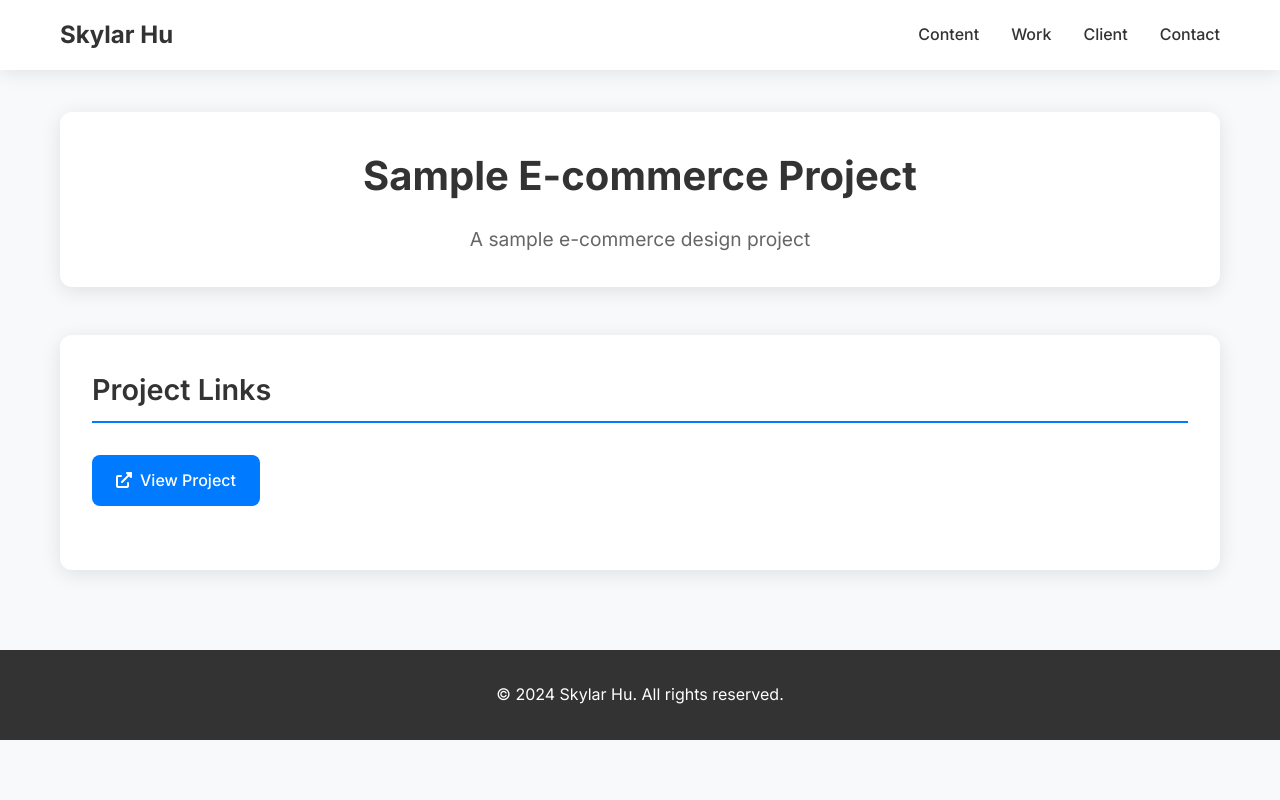
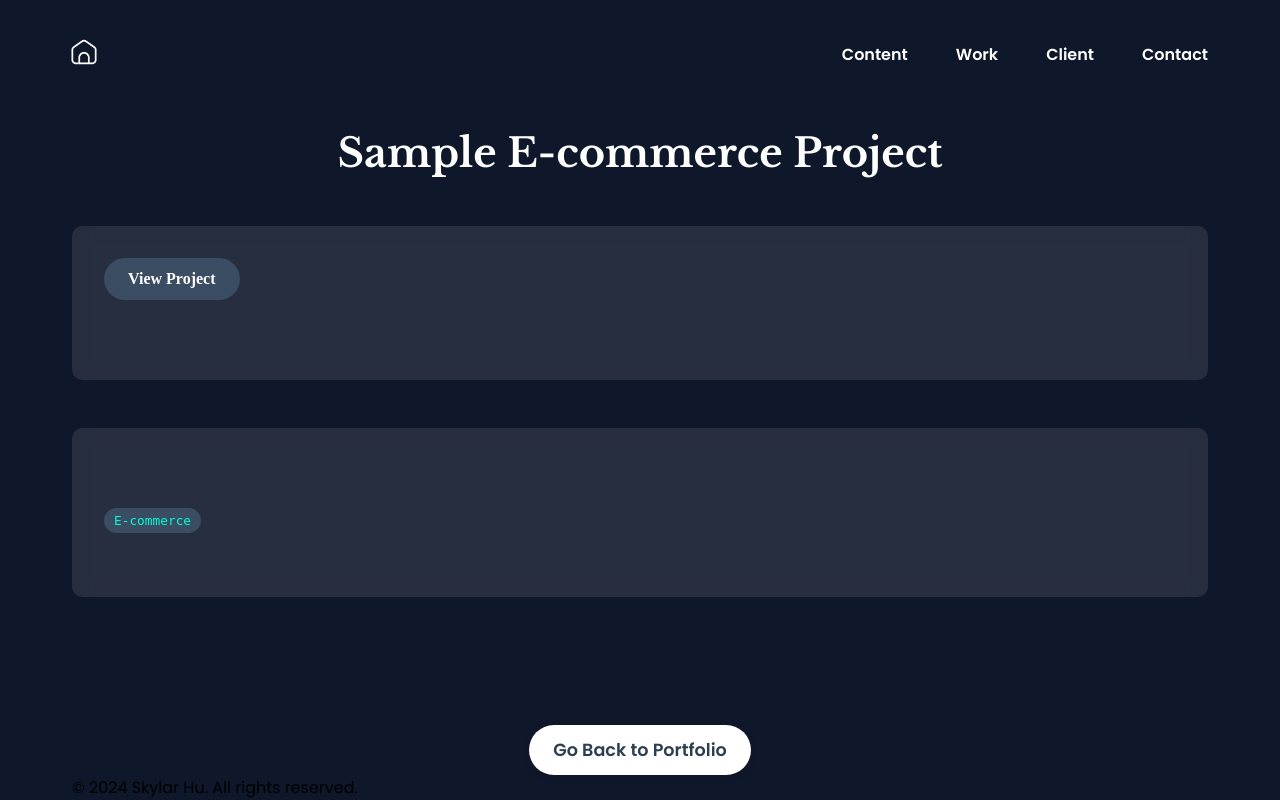
Before and after one commit to SkylarYHU/personal-portfolio-D, a Django app: page /ecommerce/1 in a window 1280 px wide. Run offline with Django 5.2, Linux system fonts and the light colour scheme; data comes from the database, SQL or seed files in the repository.

Commit message:
Update ecommerce_detail.html to match other detail pages styling

```diff
--- a/portfolioapp/templates/portfolioapp/ecommerce_detail.html
+++ b/portfolioapp/templates/portfolioapp/ecommerce_detail.html
@@ -1,354 +1,246 @@
+{% load static %}
+
 <!DOCTYPE html>
 <html lang="en">
   <head>
-    <meta charset="UTF-8">
-    <meta name="viewport" content="width=device-width, initial-scale=1.0">
-    <title>{{ ecommerce_project.title }} - Skylar Hu Portfolio</title>
+    <meta charset="UTF-8" />
+    <meta name="viewport" content="width=device-width, initial-scale=1.0" />
+    <meta
+      name="description"
+      content="{{ ecommerce_project.title }} - E-commerce Design Project by Skylar Hu"
+    />
+    <link
+      rel="stylesheet"
+      type="text/css"
+      href="{% static 'css/styles.css' %}"
+    />
+    <link rel="preconnect" href="https://fonts.googleapis.com" />
+    <link rel="preconnect" href="https://fonts.gstatic.com" crossorigin />
+    <link
+      href="https://fonts.googleapis.com/css2?family=Libre+Baskerville:ital,wght@0,400;0,700;1,400&display=swap"
+      rel="stylesheet"
+    />
+    <link rel="preconnect" href="https://fonts.googleapis.com" />
+    <link rel="preconnect" href="https://fonts.gstatic.com" crossorigin />
+    <link
+      href="https://fonts.googleapis.com/css2?family=Libre+Baskerville:ital,wght@0,400;0,700;1,400&family=Poppins:ital,wght@0,100;0,200;0,300;0,400;0,500;0,600;0,700;0,800;0,900;1,100;1,200;1,300;1,400;1,500;1,600;1,700;1,800;1,900&display=swap"
+      rel="stylesheet"
+    />
+    <link
+      href="https://fonts.googleapis.com/css2?family=Montserrat:ital,wght@0,100..900;1,100..900&display=swap"
+      rel="stylesheet"
+    />
+
+    <!-- Favicon and PWA Meta Tags -->
+    <link
+      rel="icon"
+      type="image/x-icon"
+      href="{% static 'images/favicon/favicon.ico' %}"
+    />
+    <link
+      rel="icon"
+      type="image/png"
+      sizes="16x16"
+      href="{% static 'images/favicon/favicon-16x16.png' %}"
+    />
+    <link
+      rel="icon"
+      type="image/png"
+      sizes="32x32"
+      href="{% static 'images/favicon/favicon-32x32.png' %}"
+    />
+    <link
+      rel="apple-touch-icon"
+      sizes="180x180"
+      href="{% static 'images/favicon/apple-touch-icon.png' %}"
+    />
+    <link
+      rel="icon"
+      type="image/png"
+      sizes="192x192"
+      href="{% static 'images/favicon/android-chrome-192x192.png' %}"
+    />
+    <link
+      rel="icon"
+      type="image/png"
+      sizes="512x512"
+      href="{% static 'images/favicon/android-chrome-512x512.png' %}"
+    />
+    <link
+      rel="manifest"
+      href="{% static 'images/favicon/site.webmanifest' %}"
+    />
 
     <!-- PWA Meta Tags -->
-    <meta name="theme-color" content="#000000">
-    <meta name="apple-mobile-web-app-capable" content="yes">
-    <meta name="apple-mobile-web-app-status-bar-style" content="black-translucent">
+    <meta name="theme-color" content="#000000" />
+    <meta name="apple-mobile-web-app-capable" content="yes" />
+    <meta
+      name="apple-mobile-web-app-status-bar-style"
+      content="black-translucent"
+    />
+    <meta name="apple-mobile-web-app-title" content="Skylar's Portfolio" />
+    <meta name="msapplication-TileColor" content="#000000" />
+    <meta
+      name="msapplication-config"
+      content="{% static 'images/favicon/browserconfig.xml' %}"
+    />
 
-    <!-- CSS -->
-    <link rel="stylesheet" href="https://cdnjs.cloudflare.com/ajax/libs/font-awesome/6.0.0/css/all.min.css">
-    <link href="https://fonts.googleapis.com/css2?family=Inter:wght@300;400;500;600;700&display=swap" rel="stylesheet">
-    <link rel="icon" type="image/x-icon" href="https://skylarhu-portfolio-static.s3.amazonaws.com/favicon.ico">
-
-    <style>
-        * {
-            margin: 0;
-            padding: 0;
-            box-sizing: border-box;
-        }
-
-        body {
-            font-family: 'Inter', sans-serif;
-            line-height: 1.6;
-            color: #333;
-            background-color: #f8f9fa;
-        }
-
-        .container {
-            max-width: 1200px;
-            margin: 0 auto;
-            padding: 0 20px;
-        }
-
-        /* Navigation */
-        .navbar {
-            background: rgba(255, 255, 255, 0.95);
-            backdrop-filter: blur(10px);
-            position: fixed;
-            top: 0;
-            width: 100%;
-            z-index: 1000;
-            padding: 1rem 0;
-            box-shadow: 0 2px 20px rgba(0,0,0,0.1);
-        }
-
-        .nav-content {
-            display: flex;
-            justify-content: space-between;
-            align-items: center;
-            max-width: 1200px;
-            margin: 0 auto;
-            padding: 0 20px;
-        }
-
-        .logo {
-            font-size: 1.5rem;
-            font-weight: 700;
-            color: #333;
-            text-decoration: none;
-        }
-
-        .nav-links {
-            display: flex;
-            list-style: none;
-            gap: 2rem;
-        }
-
-        .nav-links a {
-            color: #333;
-            text-decoration: none;
-            font-weight: 500;
-            transition: color 0.3s ease;
-        }
-
-        .nav-links a:hover {
-            color: #007bff;
-        }
-
-        /* Main Content */
-        .main-content {
-            margin-top: 80px;
-            padding: 2rem 0;
-        }
-
-        .project-header {
-            text-align: center;
-            margin-bottom: 3rem;
-            padding: 2rem 0;
-            background: white;
-            border-radius: 12px;
-            box-shadow: 0 4px 20px rgba(0,0,0,0.1);
-        }
-
-        .project-title {
-            font-size: 2.5rem;
-            font-weight: 700;
-            color: #333;
-            margin-bottom: 1rem;
-        }
-
-        .project-subtitle {
-            font-size: 1.2rem;
-            color: #666;
-            max-width: 800px;
-            margin: 0 auto;
-        }
-
-        .project-content {
-            background: white;
-            border-radius: 12px;
-            padding: 2rem;
-            box-shadow: 0 4px 20px rgba(0,0,0,0.1);
-        }
-
-        .content-section {
-            margin-bottom: 2.5rem;
-        }
-
-        .content-section:last-child {
-            margin-bottom: 0;
-        }
-
-        .section-title {
-            font-size: 1.8rem;
-            font-weight: 600;
-            color: #333;
-            margin-bottom: 1rem;
-            border-bottom: 2px solid #007bff;
-            padding-bottom: 0.5rem;
-        }
-
-        .section-content {
-            font-size: 1.1rem;
-            line-height: 1.8;
-            color: #555;
-        }
-
-        .section-content p {
-            margin-bottom: 1rem;
-        }
-
-        .section-content p:last-child {
-            margin-bottom: 0;
-        }
-
-        /* Images */
-        .project-image {
-            width: 100%;
-            height: auto;
-            border-radius: 8px;
-            box-shadow: 0 4px 15px rgba(0,0,0,0.1);
-            margin: 1rem 0;
-        }
-
-        .image-grid {
-            display: grid;
-            grid-template-columns: repeat(auto-fit, minmax(300px, 1fr));
-            gap: 1rem;
-            margin: 1rem 0;
-        }
-
-        /* Links */
-        .project-links {
-            display: flex;
-            gap: 1rem;
-            margin: 2rem 0;
-            flex-wrap: wrap;
-        }
-
-        .project-link {
-            display: inline-flex;
-            align-items: center;
-            gap: 0.5rem;
-            padding: 0.8rem 1.5rem;
-            background: #007bff;
-            color: white;
-            text-decoration: none;
-            border-radius: 8px;
-            font-weight: 500;
-            transition: all 0.3s ease;
-        }
-
-        .project-link:hover {
-            background: #0056b3;
-            transform: translateY(-2px);
-            box-shadow: 0 4px 15px rgba(0,123,255,0.3);
-        }
-
-        /* Footer */
-        .footer {
-            background: #333;
-            color: white;
-            text-align: center;
-            padding: 2rem 0;
-            margin-top: 3rem;
-        }
-
-        /* Responsive */
-        @media (max-width: 768px) {
-            .project-title {
-                font-size: 2rem;
-            }
-
-            .project-subtitle {
-                font-size: 1rem;
-            }
-
-            .nav-links {
-                gap: 1rem;
-            }
-
-            .nav-links a {
-                font-size: 0.9rem;
-            }
-
-            .project-content {
-                padding: 1.5rem;
-            }
-
-            .section-title {
-                font-size: 1.5rem;
-            }
-
-            .image-grid {
-                grid-template-columns: 1fr;
-            }
-        }
-    </style>
+    <title>{{ ecommerce_project.title }} - Skylar's Portfolio</title>
   </head>
-<body>
+  <body class="ecommerce-detail">
     <!-- Navigation -->
+    <header>
       <nav class="navbar">
-        <div class="nav-content">
-            <a href="/" class="logo">Skylar Hu</a>
+        <div class="logo">
+          <a href="{% url 'home' %}"
+            ><img src="{% static 'images/home.png' %}" alt="home logo"
+          /></a>
+        </div>
+        <div class="nav-right">
+          <div class="toggle" onclick="toggleMenu()">&#9776;</div>
           <ul class="nav-links">
-                <li><a href="/#table-of-content">Content</a></li>
-                <li><a href="/#previous-role">Work</a></li>
-                <li><a href="/#client-experience">Client</a></li>
-                <li><a href="/#contact">Contact</a></li>
+            <li><a href="{% url 'home' %}#table-of-content">Content</a></li>
+            <li><a href="{% url 'home' %}#previous-role">Work</a></li>
+            <li><a href="{% url 'home' %}#client-experience">Client</a></li>
+            <li><a href="{% url 'home' %}#contact">Contact</a></li>
           </ul>
         </div>
       </nav>
+    </header>
 
-    <!-- Main Content -->
-    <main class="main-content">
     <div class="container">
-            <!-- Project Header -->
-            <div class="project-header">
-                <h1 class="project-title">{{ ecommerce_project.title }}</h1>
-                <p class="project-subtitle">{{ ecommerce_project.description }}</p>
+      <!-- Project Detail Section -->
+      <section class="portfolio">
+        <div class="page-title">
+          <h1>{{ ecommerce_project.title }}</h1>
         </div>
 
-            <!-- Project Content -->
-            <div class="project-content">
-                <!-- Project Links -->
+        <div class="portfolio-detail">
+          <!-- Project Information Container -->
+          {% if ecommerce_project.about_project or ecommerce_project.goals or ecommerce_project.tools_apps %}
+          <div class="content-container">
+            {% if ecommerce_project.about_project %}
+            <div class="content-row">
+              <h4>About This Project</h4>
+              <p>{{ ecommerce_project.about_project|linebreaks }}</p>
+            </div>
+            {% endif %}
+            {% if ecommerce_project.goals %}
+            <div class="content-row">
+              <h4>Goals</h4>
+              <p>{{ ecommerce_project.goals|linebreaks }}</p>
+            </div>
+            {% endif %}
+            {% if ecommerce_project.tools_apps %}
+            <div class="content-row">
+              <h4>Tools & Applications</h4>
+              <p>{{ ecommerce_project.tools_apps|linebreaks }}</p>
+            </div>
+            {% endif %}
+          </div>
+          {% endif %}
+
+          <!-- Design Process Section -->
+          {% if ecommerce_project.design_process_image %}
+          <div class="content-container">
+            <div class="image-container">
+              <img
+                src="{{ ecommerce_project.design_process_image.url }}"
+                alt="Design Process for {{ ecommerce_project.title }}"
+              />
+            </div>
+          </div>
+          {% endif %}
+
+          <!-- User Interface Section -->
+          {% if ecommerce_project.user_interface_image %}
+          <div class="content-container">
+            <div class="image-container">
+              <img
+                src="{{ ecommerce_project.user_interface_image.url }}"
+                alt="User Interface for {{ ecommerce_project.title }}"
+              />
+            </div>
+          </div>
+          {% endif %}
+
+          <!-- Mobile Design Section -->
+          {% if ecommerce_project.mobile_design_image %}
+          <div class="content-container">
+            <div class="image-container">
+              <img
+                src="{{ ecommerce_project.mobile_design_image.url }}"
+                alt="Mobile Design for {{ ecommerce_project.title }}"
+              />
+            </div>
+          </div>
+          {% endif %}
+
+          <!-- Product Pages Section -->
+          {% if ecommerce_project.product_pages_image %}
+          <div class="content-container">
+            <div class="image-container">
+              <img
+                src="{{ ecommerce_project.product_pages_image.url }}"
+                alt="Product Pages for {{ ecommerce_project.title }}"
+              />
+            </div>
+          </div>
+          {% endif %}
+
+          <!-- Checkout Flow Section -->
+          {% if ecommerce_project.checkout_flow_image %}
+          <div class="content-container">
+            <div class="image-container">
+              <img
+                src="{{ ecommerce_project.checkout_flow_image.url }}"
+                alt="Checkout Flow for {{ ecommerce_project.title }}"
+              />
+            </div>
+          </div>
+          {% endif %}
+
+          <!-- Others Section -->
+          {% if ecommerce_project.others_image %}
+          <div class="content-container">
+            <div class="image-container">
+              <img
+                src="{{ ecommerce_project.others_image.url }}"
+                alt="Additional designs for {{ ecommerce_project.title }}"
+              />
+            </div>
+          </div>
+          {% endif %}
+
+          <!-- Project Link -->
           {% if ecommerce_project.link %}
-                <div class="content-section">
-                    <h2 class="section-title">Project Links</h2>
-                    <div class="project-links">
+          <div class="content-container">
+            <div class="project-link-container">
               <a href="{{ ecommerce_project.link }}" target="_blank" class="project-link">
-                            <i class="fas fa-external-link-alt"></i>
                 View Project
               </a>
             </div>
           </div>
           {% endif %}
 
-                <!-- About Project -->
-                {% if ecommerce_project.about_project %}
-                <div class="content-section">
-                    <h2 class="section-title">About This Project</h2>
-                    <div class="section-content">
-                        {{ ecommerce_project.about_project|linebreaks }}
+          <!-- Tags Section -->
+          <div class="content-container">
+            <div class="tag-list-container">
+              <ul class="tag-list">
+                {% for tag in ecommerce_project.tags.all %}
+                <li class="tag-item">{{ tag.name }}</li>
+                {% endfor %}
+              </ul>
             </div>
           </div>
-                {% endif %}
+        </div>
+      </section>
+    </div>
 
-                <!-- Goals -->
-                {% if ecommerce_project.goals %}
-                <div class="content-section">
-                    <h2 class="section-title">Goals</h2>
-                    <div class="section-content">
-                        {{ ecommerce_project.goals|linebreaks }}
+    <!-- Go Back Button -->
+    <div class="go-back-container">
+      <a href="{% url 'home' %}" class="go-back-btn">Go Back to Portfolio</a>
     </div>
-                </div>
-                {% endif %}
-
-                <!-- Tools and Applications -->
-                {% if ecommerce_project.tools_apps %}
-                <div class="content-section">
-                    <h2 class="section-title">Tools & Applications</h2>
-                    <div class="section-content">
-                        {{ ecommerce_project.tools_apps|linebreaks }}
-                    </div>
-                </div>
-                {% endif %}
-
-                <!-- Design Process -->
-                {% if ecommerce_project.design_process_image %}
-                <div class="content-section">
-                    <h2 class="section-title">Design Process</h2>
-                    <img src="{{ ecommerce_project.design_process_image.url }}" alt="Design Process" class="project-image">
-                </div>
-                {% endif %}
-
-                <!-- User Interface -->
-                {% if ecommerce_project.user_interface_image %}
-                <div class="content-section">
-                    <h2 class="section-title">User Interface</h2>
-                    <img src="{{ ecommerce_project.user_interface_image.url }}" alt="User Interface" class="project-image">
-                </div>
-                {% endif %}
-
-                <!-- Mobile Design -->
-                {% if ecommerce_project.mobile_design_image %}
-                <div class="content-section">
-                    <h2 class="section-title">Mobile Design</h2>
-                    <img src="{{ ecommerce_project.mobile_design_image.url }}" alt="Mobile Design" class="project-image">
-                </div>
-                {% endif %}
-
-                <!-- Product Pages -->
-                {% if ecommerce_project.product_pages_image %}
-                <div class="content-section">
-                    <h2 class="section-title">Product Pages</h2>
-                    <img src="{{ ecommerce_project.product_pages_image.url }}" alt="Product Pages" class="project-image">
-                </div>
-                {% endif %}
-
-                <!-- Checkout Flow -->
-                {% if ecommerce_project.checkout_flow_image %}
-                <div class="content-section">
-                    <h2 class="section-title">Checkout Flow</h2>
-                    <img src="{{ ecommerce_project.checkout_flow_image.url }}" alt="Checkout Flow" class="project-image">
-                </div>
-                {% endif %}
-
-                <!-- Others -->
-                {% if ecommerce_project.others_image %}
-                <div class="content-section">
-                    <h2 class="section-title">Others</h2>
-                    <img src="{{ ecommerce_project.others_image.url }}" alt="Others" class="project-image">
-                </div>
-                {% endif %}
-            </div>
-        </div>
-    </main>
 
     <!-- Footer -->
     <footer class="footer">
@@ -356,5 +248,8 @@
         <p>&copy; 2024 Skylar Hu. All rights reserved.</p>
       </div>
     </footer>
+
+    <!-- JavaScript -->
+    <script src="{% static 'js/script.js' %}"></script>
   </body>
 </html>
--- a/static/css/styles.css
+++ b/static/css/styles.css
@@ -1754,3 +1754,102 @@
   transition: all 0.3s ease;
   box-shadow: 0 2px 10px rgba(0, 0, 0, 0.1);
 }
+
+/* E-commerce Detail Styles */
+.ecommerce-detail .portfolio {
+  margin-top: 8rem;
+}
+
+.ecommerce-detail .page-title {
+  text-align: center;
+  margin-bottom: 3rem;
+}
+
+.ecommerce-detail .page-title h1 {
+  color: white;
+  font-size: 2.5rem;
+  margin-bottom: 1rem;
+}
+
+.ecommerce-detail .content-container {
+  margin-bottom: 3rem;
+}
+
+.ecommerce-detail .content-row h4 {
+  color: white;
+  font-size: 1.4rem;
+  margin-bottom: 1rem;
+  font-weight: 600;
+}
+
+.ecommerce-detail .content-row p {
+  color: #ced4da;
+  font-size: 1rem;
+  line-height: 1.6;
+  margin-bottom: 1.5rem;
+}
+
+.ecommerce-detail .image-container img {
+  width: 100%;
+  height: auto;
+  object-fit: contain;
+  box-shadow: 0 4px 20px rgba(0, 0, 0, 0.3);
+  border-radius: 8px;
+}
+
+.ecommerce-detail .tag-list-container {
+  text-align: left;
+  margin-top: 3rem;
+  margin-bottom: 2rem;
+}
+
+.ecommerce-detail .tag-list {
+  justify-content: flex-start;
+}
+
+.ecommerce-detail .project-link-container {
+  text-align: center;
+  margin-bottom: 3rem;
+}
+
+.ecommerce-detail .project-link {
+  display: inline-block;
+  background-color: #3b4d62;
+  color: white;
+  padding: 12px 24px;
+  border-radius: 25px;
+  text-decoration: none;
+  font-weight: 600;
+  transition: all 0.3s ease;
+}
+
+.ecommerce-detail .project-link:hover {
+  background-color: #2c3e50;
+  transform: translateY(-2px);
+  box-shadow: 0 4px 15px rgba(0, 0, 0, 0.2);
+}
+
+.ecommerce-detail .go-back-container {
+  text-align: center;
+  margin-top: 3rem;
+}
+
+.ecommerce-detail .go-back-btn {
+  display: inline-block;
+  background-color: white;
+  color: #2c3e50;
+  padding: 12px 24px;
+  border-radius: 25px;
+  text-decoration: none;
+  font-weight: 600;
+  font-size: 1.1rem;
+  font-family: "Poppins", sans-serif;
+  transition: all 0.3s ease;
+  box-shadow: 0 2px 10px rgba(0, 0, 0, 0.1);
+}
+
+.ecommerce-detail .go-back-btn:hover {
+  background-color: #f8f9fa;
+  transform: translateY(-2px);
+  box-shadow: 0 4px 15px rgba(0, 0, 0, 0.2);
+}
```
Lines whose indentation alone changed are shown as unchanged.
